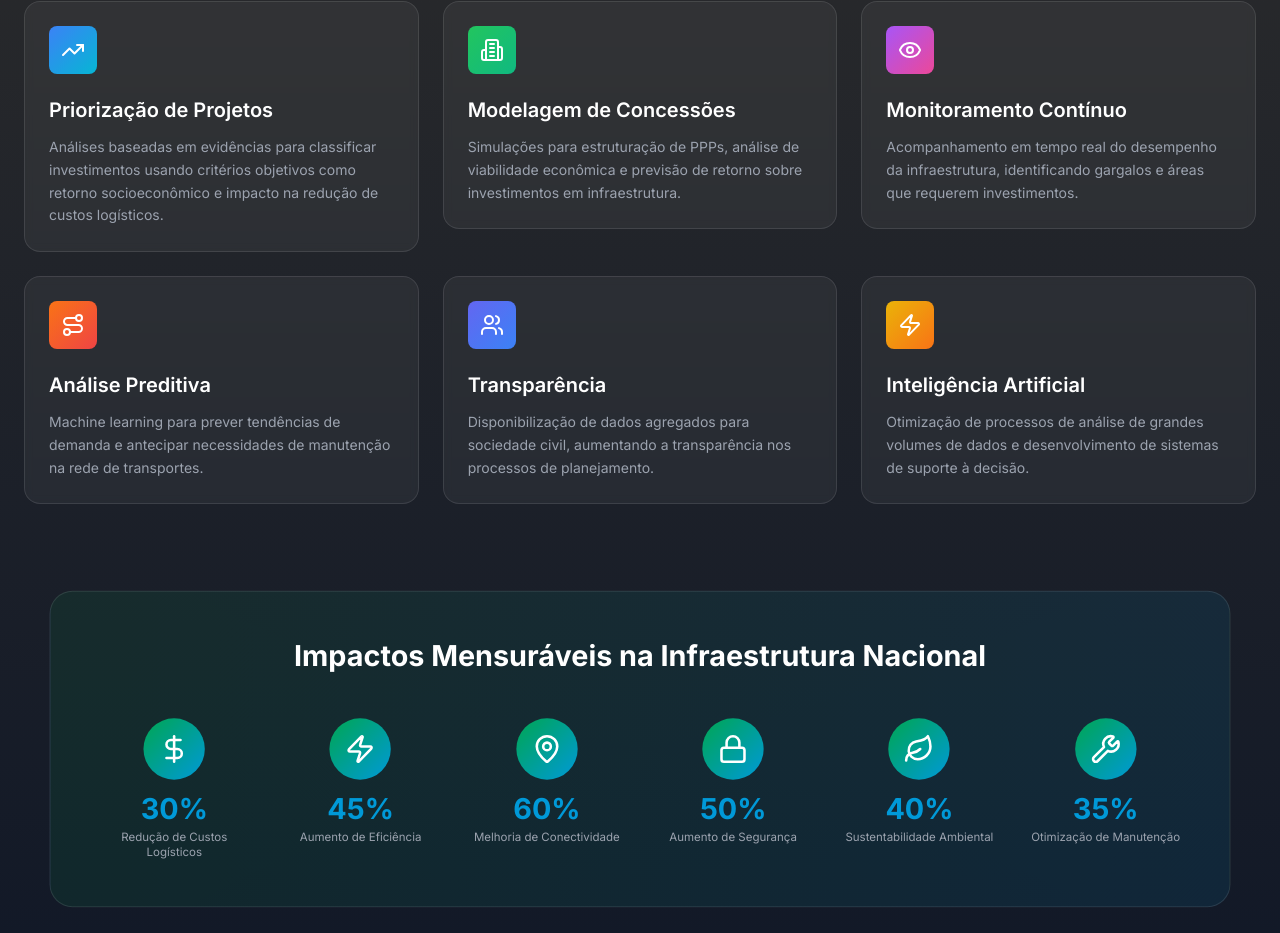
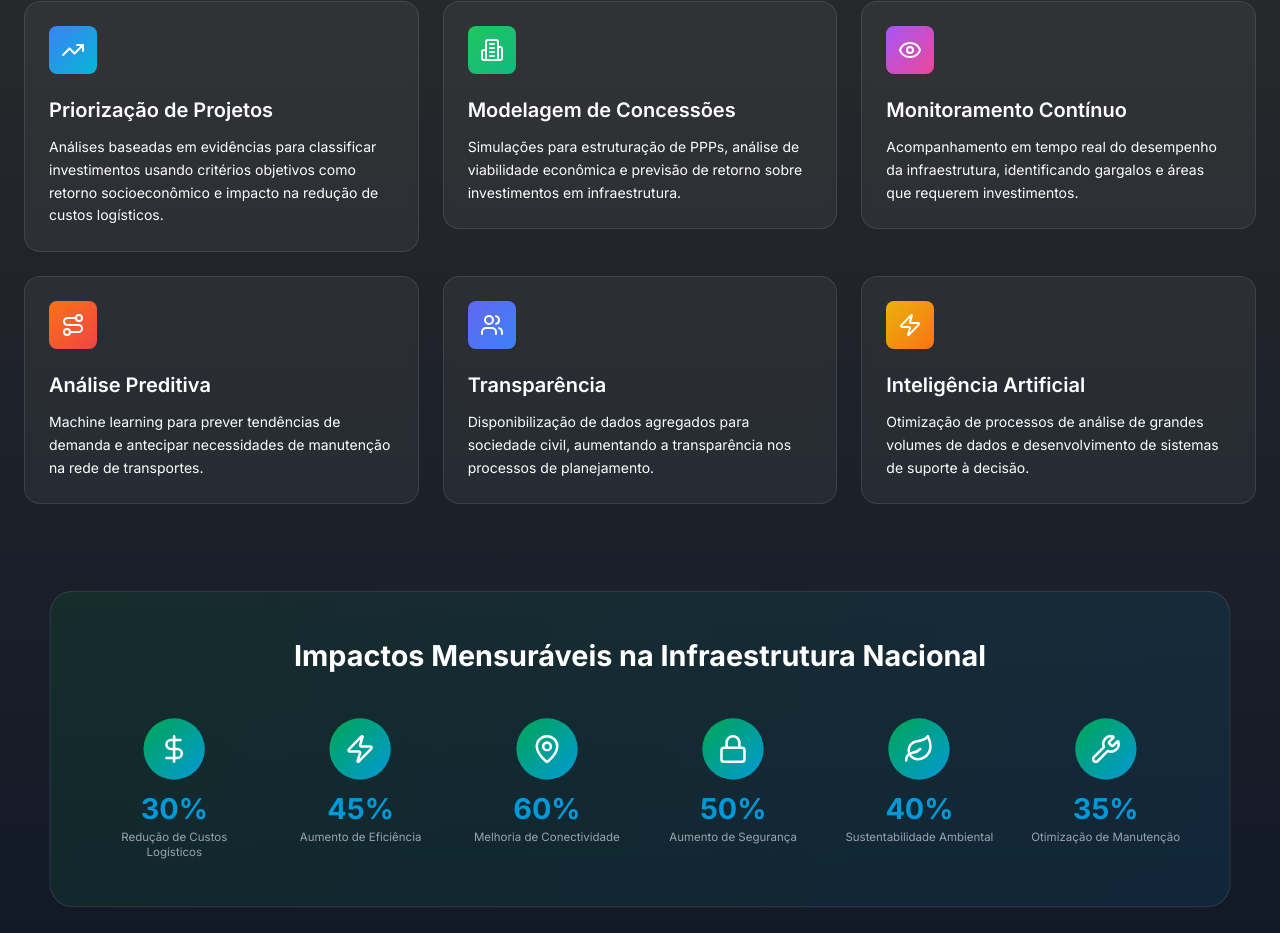
Before and after one commit to IBI-Observatorio/IBI-Observatorio, a React (Vite) app in the folder ibi-observatorio/: page / in a window 1280 px wide. Shown: the part 2025-2958 px from the top of the page. Built offline with nearby package versions, Linux system fonts and the light colour scheme.

Commit message:
Atualiza a cor do texto da descrição dos aplicativos para branco na seção de aplicações

```diff
--- a/ibi-observatorio/src/components/ApplicationsSection.jsx
+++ b/ibi-observatorio/src/components/ApplicationsSection.jsx
@@ -142,7 +142,7 @@ const ApplicationsSection = () => {
                     <Icon className="w-6 h-6 text-white" />
                   </div>
                   <h3 className="text-xl font-semibold text-white mb-3">{app.title}</h3>
-                  <p className="text-gray-400 text-sm leading-relaxed">{app.description}</p>
+                  <p className="text-white text-sm leading-relaxed">{app.description}</p>
                 </div>
               </motion.div>
             );
```
